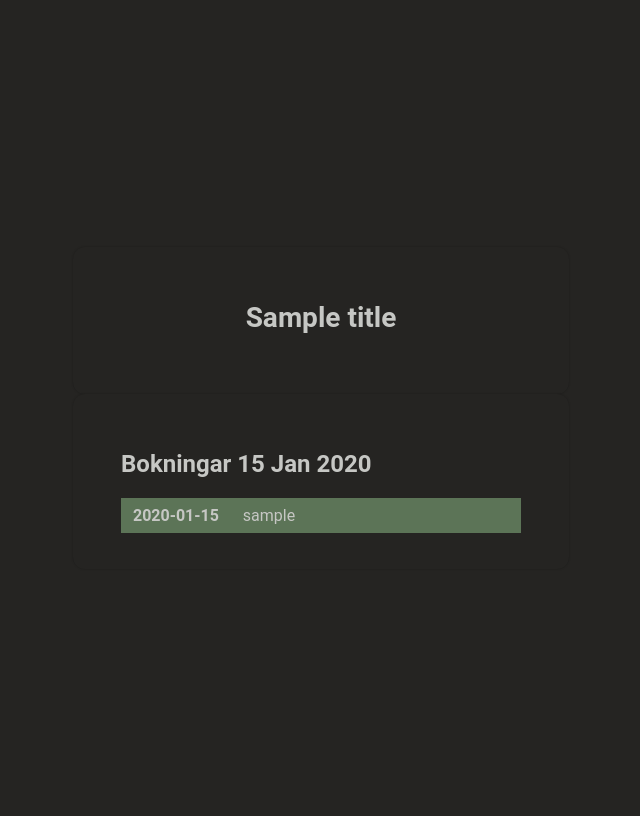
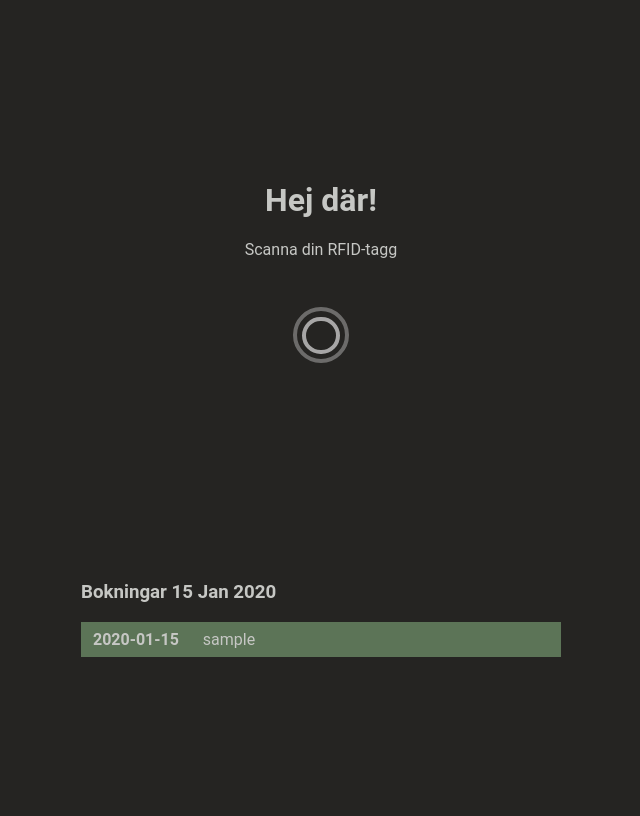
Before and after one commit to kimeriksson75/electron-scanner, a Node project: template src/views/await-scan.ejs in a window 1280 px wide. Shown: the whole page, without its empty margins (319-959 px from the left). Run offline with Node 20 templates, Linux system fonts and the light colour scheme; the template is opened without the code that fills it: most values are stand-ins (such as "Sample title", 1, 10 or a date in 2020).

Commit message:
await scan view

```diff
--- a/src/main.js
+++ b/src/main.js
@@ -65,7 +65,7 @@
     console.log('onScan', data);
     ejse.data({ title: "Toppen,", message: `ett ögonblick...`, error: null })
     window.webContents.loadFile('./src/views/success.ejs');
-    await new Promise(resolve => setTimeout(resolve, 2000));
+    await new Promise(resolve => setTimeout(resolve, 1000));
 
     const result = await verifyTag(data);
     const { tag = null, user: existingUser = null } = result;
@@ -90,9 +90,9 @@
     authResult = await authenticateTag(data.tag);
     const { user, service, refreshToken, accessToken } = authResult;
     const { _id } = service;
-    ejse.data({ title: `Välkommen ${user?.firstname}`, message: "Du kommer nu slussas vidare till bokningsappen.", error: null })
+    ejse.data({ title: `Välkommen ${user?.firstname}`, message: "", error: null })
     window.webContents.loadFile('./src/views/success.ejs');
-    await new Promise(resolve => setTimeout(resolve, 3000));
+    await new Promise(resolve => setTimeout(resolve, 2000));
     // open app
     launchApp(refreshToken, _id, user.residence)
 }
--- a/src/views/await-scan.ejs
+++ b/src/views/await-scan.ejs
@@ -4,24 +4,21 @@
     <meta charset="UTF-8">
     <meta http-equiv="Content-Security-Policy" content="default-src 'self'; script-src 'self'">
     <title>Connect tag success</title>
-    <Link rel="stylesheet" href="./styles.css" />
+    <Link rel="stylesheet" href="./styles/styles.css" />
+    <Link rel="stylesheet" href="./styles/await-scan.css" />
+    <Link rel="stylesheet" href="./styles/animated-icon.css" />
   </head>
   <body>
-    <div class="extended-dialog">
+    <div class="welcome-wrapper">
 
-      <div class="dialog">
-        <% if (message || title) { %>
-          <h1><%= title %></h1>
-          <div id="success-msg" class="message">
-        <% } else { %>
-          <div id="success-msg" class="message" style='display: none;'>
-          <% } %>
-          <p><%= message %></p>
-        </div>
+      <div class="welcome-message">
+        <h1>Hej där!</h1>
+        <p>Scanna din RFID-tagg</p>
+        <div class="lds-ripple"><div></div><div></div></div>
       </div>
 
-        <div class="dialog">
-          <h2>Bokningar <%= date %></h2>
+        <div class="welcome-bookings">
+          <h3>Bokningar <%= date %></h3>
           <ul>
             <% timeslots.map(item=> { %>
               <li class="calendar-day-bookings-animate calendar-day-bookings--occupied" key="<%= item._id%>">
--- a/src/views/connect-scanner.ejs
+++ b/src/views/connect-scanner.ejs
@@ -6,7 +6,7 @@
     <link href="https://maxcdn.bootstrapcdn.com/bootstrap/3.3.7/css/bootstrap.min.css" rel="stylesheet">
     <link href="https://maxcdn.bootstrapcdn.com/font-awesome/4.6.3/css/font-awesome.min.css" rel="stylesheet">
     <link href='https://fonts.googleapis.com/css?family=Roboto:400,500italic' rel='stylesheet' type='text/css'>
-    <Link rel="stylesheet" href="./styles.css" />
+    <Link rel="stylesheet" href="./styles/styles.css" />
 	</head>
   <body>
     <div class="dialog">
--- a/src/views/connect-tag.ejs
+++ b/src/views/connect-tag.ejs
@@ -6,7 +6,7 @@
     <link href="https://maxcdn.bootstrapcdn.com/bootstrap/3.3.7/css/bootstrap.min.css" rel="stylesheet">
     <link href="https://maxcdn.bootstrapcdn.com/font-awesome/4.6.3/css/font-awesome.min.css" rel="stylesheet">
     <link href='https://fonts.googleapis.com/css?family=Roboto:400,500italic' rel='stylesheet' type='text/css'>
-    <Link rel="stylesheet" href="./styles.css" />
+    <Link rel="stylesheet" href="./styles/styles.css" />
 	</head>
   <body>
     <div class="dialog">
--- a/src/views/setup.ejs
+++ b/src/views/setup.ejs
@@ -4,7 +4,7 @@
     <meta charset="UTF-8">
     <meta http-equiv="Content-Security-Policy" content="default-src 'self'; script-src 'self'">
     <title>System setup</title>
-    <Link rel="stylesheet" href="./styles.css" />
+    <Link rel="stylesheet" href="./styles/styles.css" />
   </head>
   <body>
     <div class="dialog dialog-setup">
--- /dev/null
+++ b/src/views/styles/animated-icon.css
@@ -0,0 +1,47 @@
+.lds-ripple {
+    display: block;
+    position: relative;
+    width: 80px;
+    height: 80px;
+    margin: 36px auto;
+  }
+  .lds-ripple div {
+    position: absolute;
+    border: 4px solid #fff;
+    opacity: 1;
+    border-radius: 50%;
+    animation: lds-ripple 2s cubic-bezier(0, 0.2, 0.8, 1) infinite;
+  }
+  .lds-ripple div:nth-child(2) {
+    animation-delay: -0.5s;
+  }
+  @keyframes lds-ripple {
+    0% {
+      top: 36px;
+      left: 36px;
+      width: 0;
+      height: 0;
+      opacity: 0;
+    }
+    4.9% {
+      top: 36px;
+      left: 36px;
+      width: 0;
+      height: 0;
+      opacity: 0;
+    }
+    5% {
+      top: 36px;
+      left: 36px;
+      width: 0;
+      height: 0;
+      opacity: 1;
+    }
+    100% {
+      top: 0px;
+      left: 0px;
+      width: 72px;
+      height: 72px;
+      opacity: 0;
+    }
+  }
--- /dev/null
+++ b/src/views/styles/await-scan.css
@@ -0,0 +1,51 @@
+.welcome-wrapper {
+    display: flex;
+    flex-direction: column;
+    justify-content: space-evenly;
+    margin: 0 auto;
+    height: 100%;
+    width: 480px;
+
+  }
+  .welcome-message {
+    text-align: center;
+  }
+
+  .welcome-bookings {
+
+  }
+
+  .calendar-day-bookings {
+    flex: none;
+    margin-top: auto;
+    display: flex;
+    flex-direction: column;
+  }
+
+  ul {
+    display: flex;
+    flex-direction: column;
+    margin: 0;
+    padding: 0;
+    gap: 6px;
+  }
+
+  li {
+    display: flex;
+    flex-direction: row;
+    padding: 8px 12px;
+    transition: background-color .2s ease-out;
+    cursor: pointer;
+  }
+
+  .calendar-day-bookings--occupied {
+    display: flex;
+    flex-direction: row;
+    color: rgba(#5C7457, .8);
+    border-left: rgba(#5C7457, .8);
+    background-color: #5C7457;
+  }
+
+  .calendar-day-bookings__content__timeslot {
+    margin-right: 24px;
+  }
--- a/src/views/styles.css
+++ b/src/views/styles/styles.css
@@ -11,11 +11,7 @@
     align-items: center;
 }
 
-.extended-dialog {
-  display: flex;
-  flex-direction: column;
-  margin: 0 auto;
-}
+
 .dialog {
     display:block;
     margin-left:auto;
--- a/src/views/success.ejs
+++ b/src/views/success.ejs
@@ -4,7 +4,7 @@
     <meta charset="UTF-8">
     <meta http-equiv="Content-Security-Policy" content="default-src 'self'; script-src 'self'">
     <title>Connect tag success</title>
-    <Link rel="stylesheet" href="./styles.css" />
+    <Link rel="stylesheet" href="./styles/styles.css" />
   </head>
   <body>
     <div class="dialog">
```
Also changed, not shown: other parts of src/views/styles/styles.css (+0 -34 lines).
